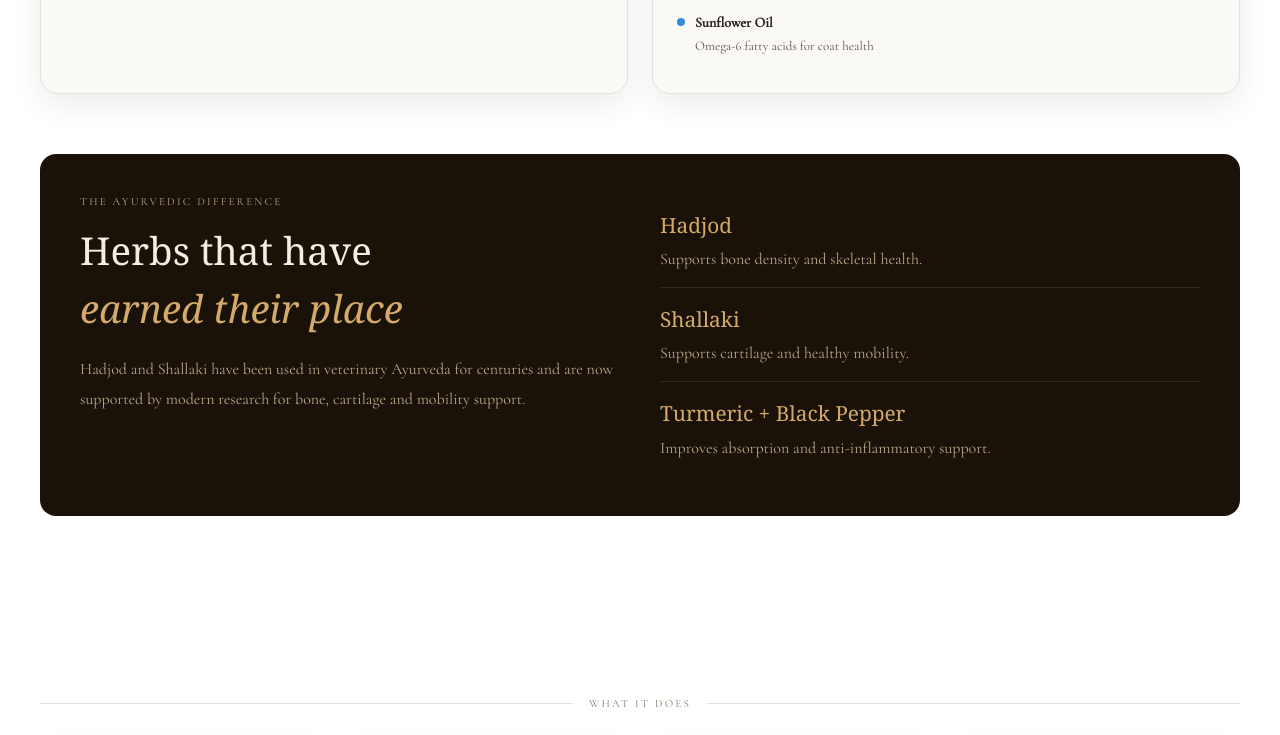
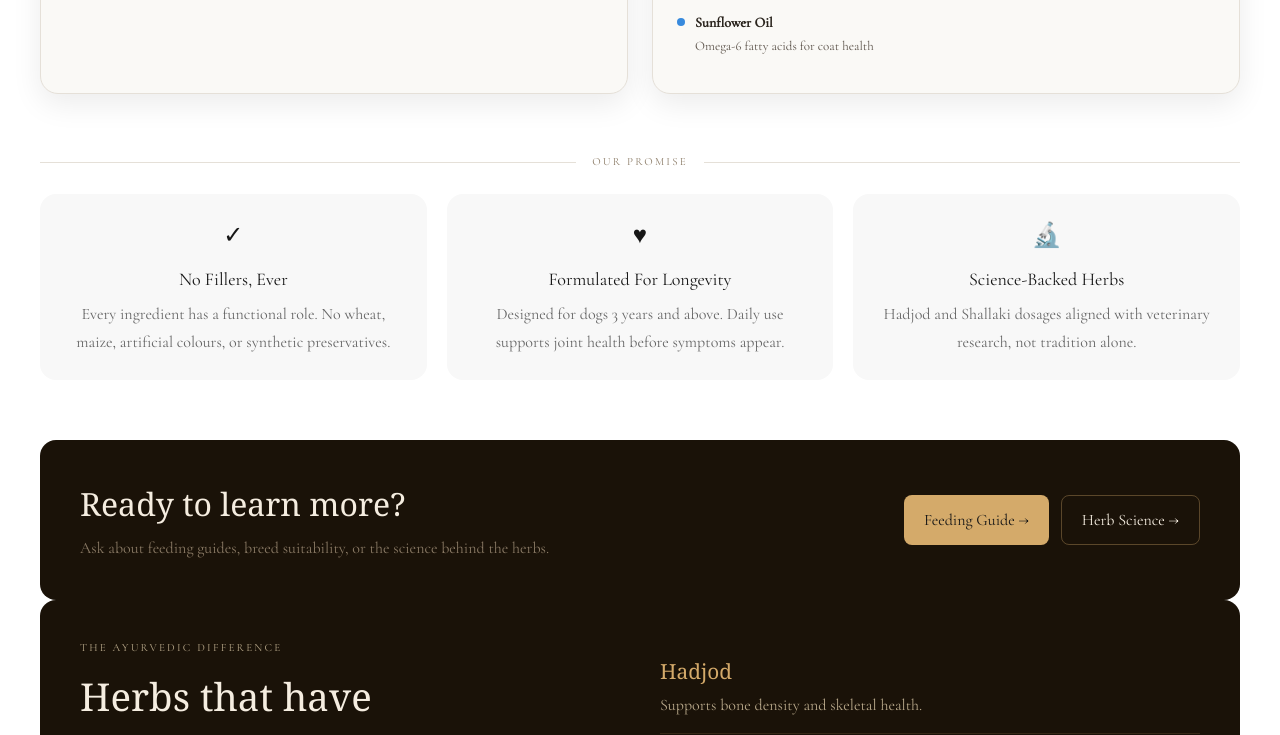
Before and after one commit to ForestNosh/forestnosh-git, a Next.js app: page /products/bones-joint-support in a window 1280 px wide. Shown: the part 1921-2656 px from the top of the page. Built offline with nearby package versions, Linux system fonts and the light colour scheme.

Commit message:
Update homepage design

```diff
--- a/app/products/bones-joint-support/page.tsx
+++ b/app/products/bones-joint-support/page.tsx
@@ -97,14 +97,8 @@ export default function BonesJointSupportPage() {
             </span>
           </div>
 
-          <div className="orn-div" />
 
-          <div className="orn-stat">
-            <span className="orn-num">0</span>
-            <span className="orn-label">
-              Synthetics
-            </span>
-          </div>
+
         </div>
       </section>
 
@@ -353,6 +347,85 @@ export default function BonesJointSupportPage() {
   </div>
 
   {/* AYURVEDIC DIFFERENCE */}
+  {/* OUR PROMISE */}
+
+<div className="section-eyebrow">
+  <div className="eyebrow-line" />
+  <span className="eyebrow-text">
+    Our Promise
+  </span>
+  <div className="eyebrow-line" />
+</div>
+
+<div className="provenance-bar">
+  <div className="prov-card">
+    <div className="prov-icon">✓</div>
+
+    <p className="prov-title">
+      No Fillers, Ever
+    </p>
+
+    <p className="prov-sub">
+      Every ingredient has a functional role.
+      No wheat, maize, artificial colours,
+      or synthetic preservatives.
+    </p>
+  </div>
+
+  <div className="prov-card">
+    <div className="prov-icon">♥</div>
+
+    <p className="prov-title">
+      Formulated For Longevity
+    </p>
+
+    <p className="prov-sub">
+      Designed for dogs 3 years and above.
+      Daily use supports joint health before
+      symptoms appear.
+    </p>
+  </div>
+
+  <div className="prov-card">
+    <div className="prov-icon">🔬</div>
+
+    <p className="prov-title">
+      Science-Backed Herbs
+    </p>
+
+    <p className="prov-sub">
+      Hadjod and Shallaki dosages aligned
+      with veterinary research, not
+      tradition alone.
+    </p>
+  </div>
+</div>
+
+{/* CTA */}
+
+<div className="cta-section">
+  <div>
+    <p className="cta-left-title">
+      Ready to learn more?
+    </p>
+
+    <p className="cta-left-sub">
+      Ask about feeding guides, breed
+      suitability, or the science behind
+      the herbs.
+    </p>
+  </div>
+
+  <div className="cta-buttons">
+    <button className="btn-gold">
+      Feeding Guide →
+    </button>
+
+    <button className="btn-ghost">
+      Herb Science →
+    </button>
+  </div>
+</div>
 
   <div className="ayurveda-panel">
     <div className="ay-left">
```
